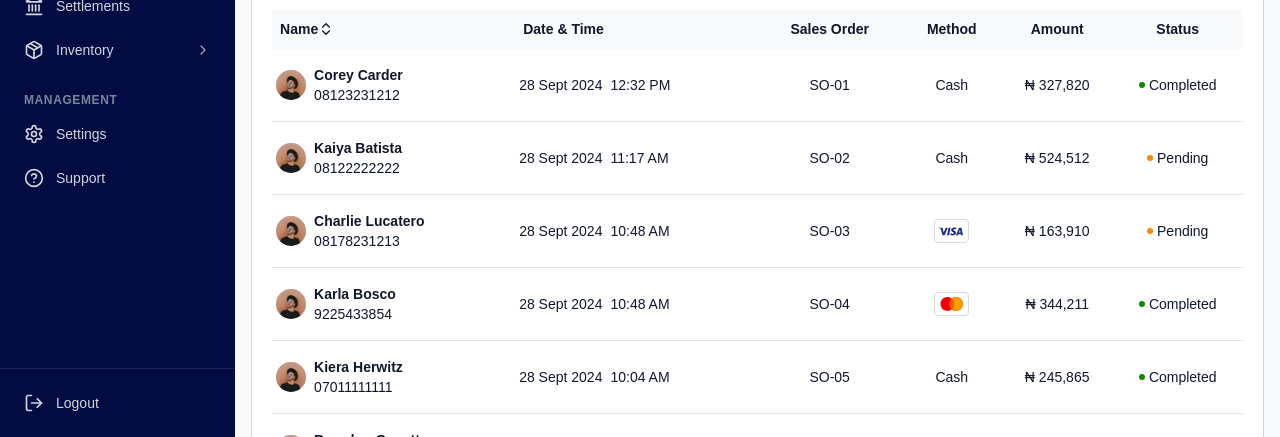
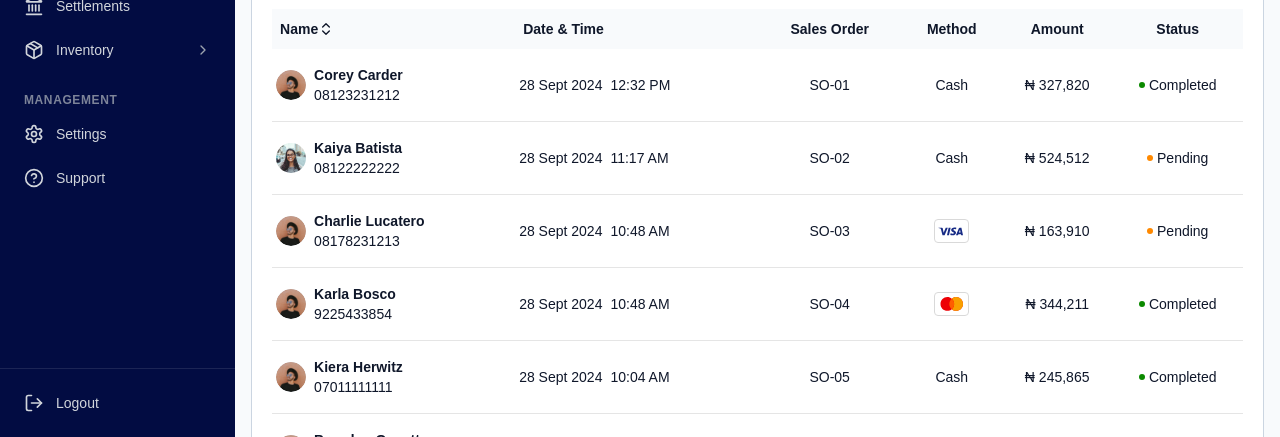
Before and after one commit to Paystride-Official/paystride-web, a Next.js app: page /sales in a window 1280 px wide. Shown: the part 363-800 px from the top of the page. Built offline with nearby package versions, Linux system fonts and the light colour scheme.

Commit message:
sales table image modification

```diff
--- a/app/(dashboard)/transactions/page.tsx
+++ b/app/(dashboard)/transactions/page.tsx
@@ -11,7 +11,7 @@ import { DatePicker } from '@/components/DataTable/DatePicker/DatePicker';
 
 const Transactions = () => {
   return (
-    <div className="py-[52px]">
+    <div className="pt-5 pb-[52px]">
       <div className="flex flex-col gap-6">
         <div className="flex flex-col lg:flex-row gap-6">
           <div className="bg-white py-6 px-5 gap-1 flex items-center justify-between border border-[#CBD5E1] rounded-[10px] flex-[1]">
--- a/components/DataTable/SalesName/SalesName.tsx
+++ b/components/DataTable/SalesName/SalesName.tsx
@@ -9,7 +9,13 @@ type SalesNameProps = {
 const SalesName = ({ image, name, phone }: SalesNameProps) => {
   return (
     <div className="font-medium whitespace-nowrap flex items-center gap-2 text-start">
-      <Image src={image} alt={name} width={30} height={30} />
+      <Image
+        src={image}
+        alt={name}
+        width={30}
+        height={30}
+        className="w-[30px] h-[30px] rounded-[50%]"
+      />
       <div>
         <p className="font-semibold text-[#0F172A]">{name}</p>
         <p>{phone}</p>
--- a/constants/tableData.tsx
+++ b/constants/tableData.tsx
@@ -2,6 +2,7 @@
 import { ColumnDef } from '@tanstack/react-table';
 import { ChevronsUpDown } from 'lucide-react';
 import Corey from '@/app/(dashboard)/assets/corey.svg';
+import Kaiya from '@/app/(dashboard)/assets/kaiya.jpg';
 import SalesName from '@/components/DataTable/SalesName/SalesName';
 import DateTime from '@/components/DataTable/DateTime/DateTime';
 import TableStatus from '@/components/DataTable/TableSatus/TableStatus';
@@ -44,7 +45,7 @@ export const salesData: SalesData[] = [
   },
   {
     name: 'Kaiya Batista',
-    image: Corey,
+    image: Kaiya,
     phone: '08122222222',
     date: '28 Sept 2024',
     time: '11:17 AM',
```
Also changed, not shown: app/(dashboard)/assets/kaiya.jpg (added).
